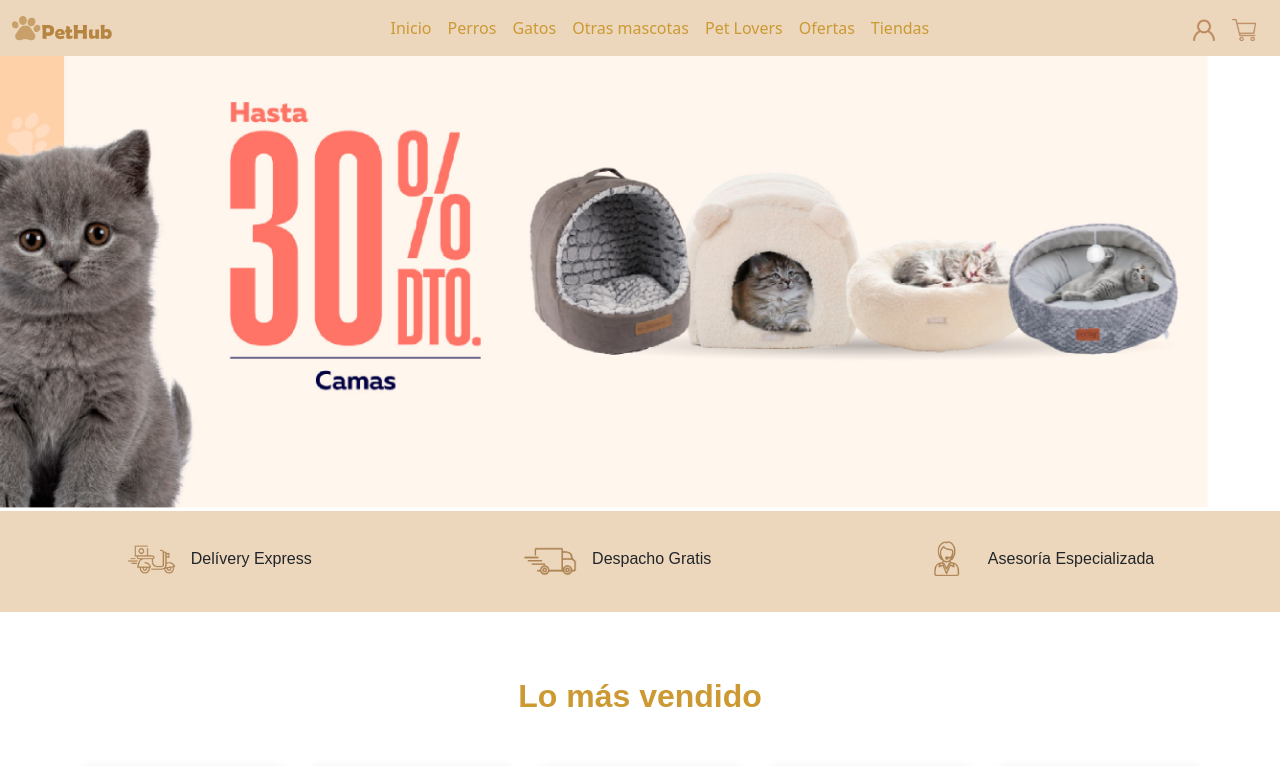
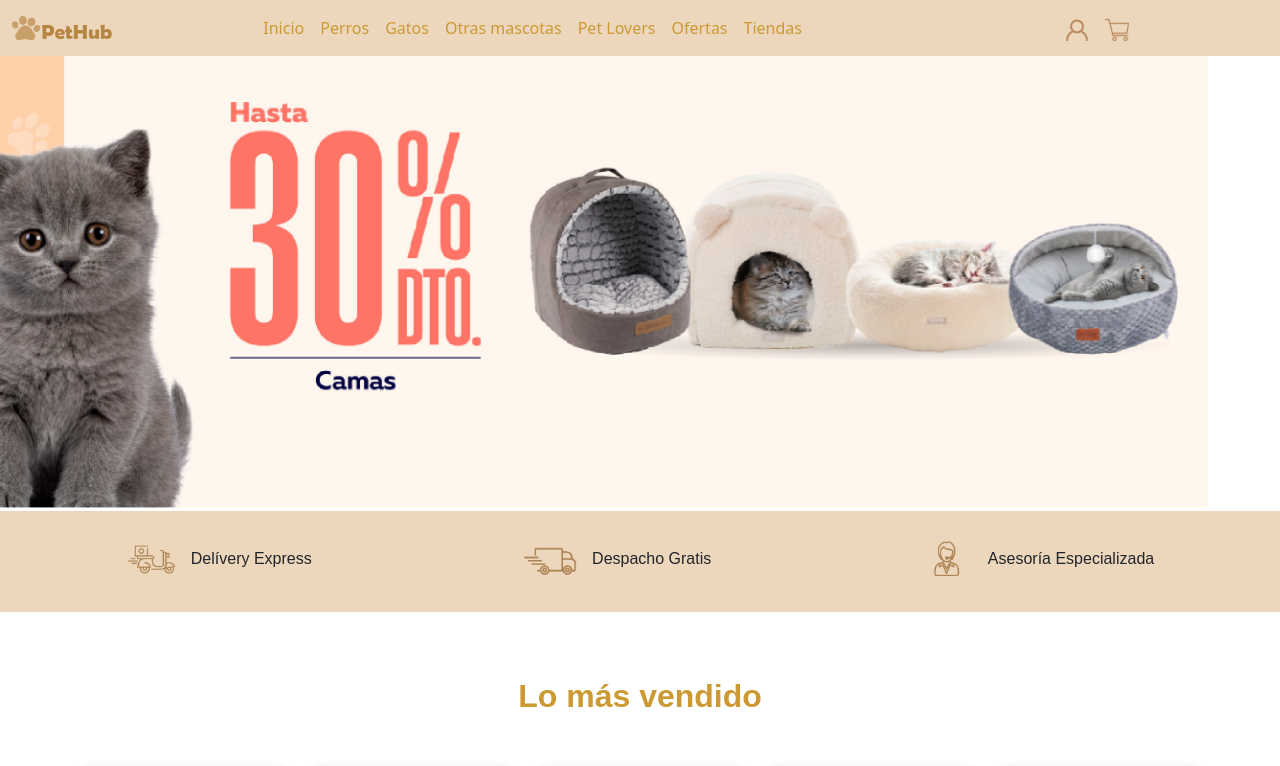
Before and after one commit to Ingridsvf/PetHub-JS, a plain HTML site: page index.html in a window 1280 px wide. Shown: the top 766 px of the page. Drawn offline with nearby package versions, Linux system fonts and the light colour scheme.

Commit message:
ajuste navbar

```diff
--- a/Páginas/style.css
+++ b/Páginas/style.css
@@ -20,10 +20,24 @@ p { font-family: arial;}
     display: inline;
       width: 100px;
       height: auto;}
+
+@media (min-width: 300px) {
+    .paginas {
+        display: flex;
+         flex-direction: column;
+
+    }
+}
+
+@media (min-width: 1024px) {
 .paginas {
     display: flex;
-    justify-content: center;
-}
+    flex-direction: row;
+    justify-content:space-around;
+
+}}
+
+
 .nav-link {
     color: #CC9933;
 }
--- a/index.html
+++ b/index.html
@@ -14,12 +14,13 @@
     <header>
       <nav class="navbar navbar-expand-lg fondo">
         <div class="container-fluid">
-<button class="navbar-toggler" type="button" data-bs-toggle="collapse" data-bs-target="#navbarNav" aria-controls="navbarNav" aria-expanded="false" aria-label="Toggle navigation">
-      <span class="navbar-toggler-icon"></span>
-    </button>
+
           <a class="navbar-brand" href="index.html">
             <img src="Imágenes/logo.png" alt="logo" width="100">
           </a>
+          <button class="navbar-toggler" type="button" data-bs-toggle="collapse" data-bs-target="#navbarNav" aria-controls="navbarNav" aria-expanded="false" aria-label="Toggle navigation">
+      <span class="navbar-toggler-icon"></span>
+    </button>
 
 
        <div class="collapse navbar-collapse paginas" id="navbarNav">
@@ -47,16 +48,13 @@
         </li>
       </ul>
 
-
-  </div>
-  <div class="contenedor-iconos">
+<div class="contenedor-iconos">
     <a class="iconos" href="./Páginas/Registro.html"> <img src="./Imágenes/Registrarse.png" alt="Registrarse"></a>
     <a class="iconos" href="#"> <img src="./Imágenes/carrito.png" alt="Carrito"></a>
-
+  </div>
   </div>
 
     </div>
-
 </nav>
     </header>
 
```
